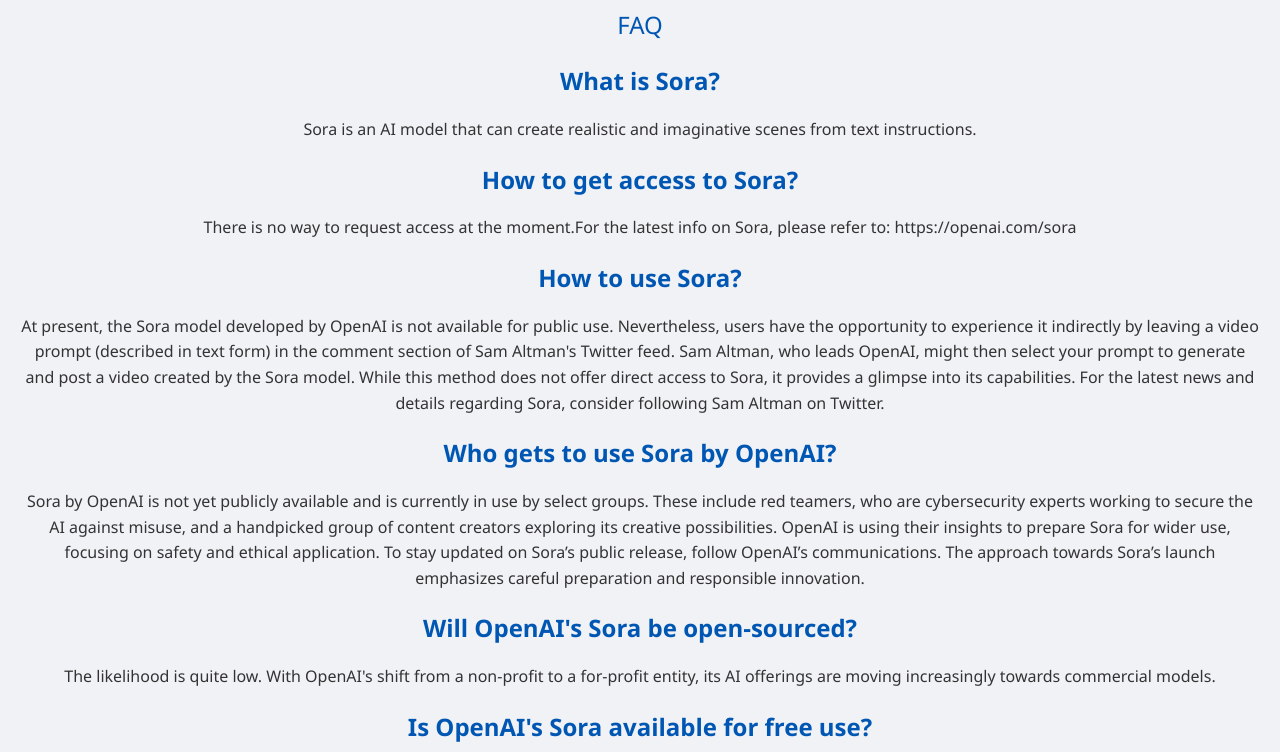
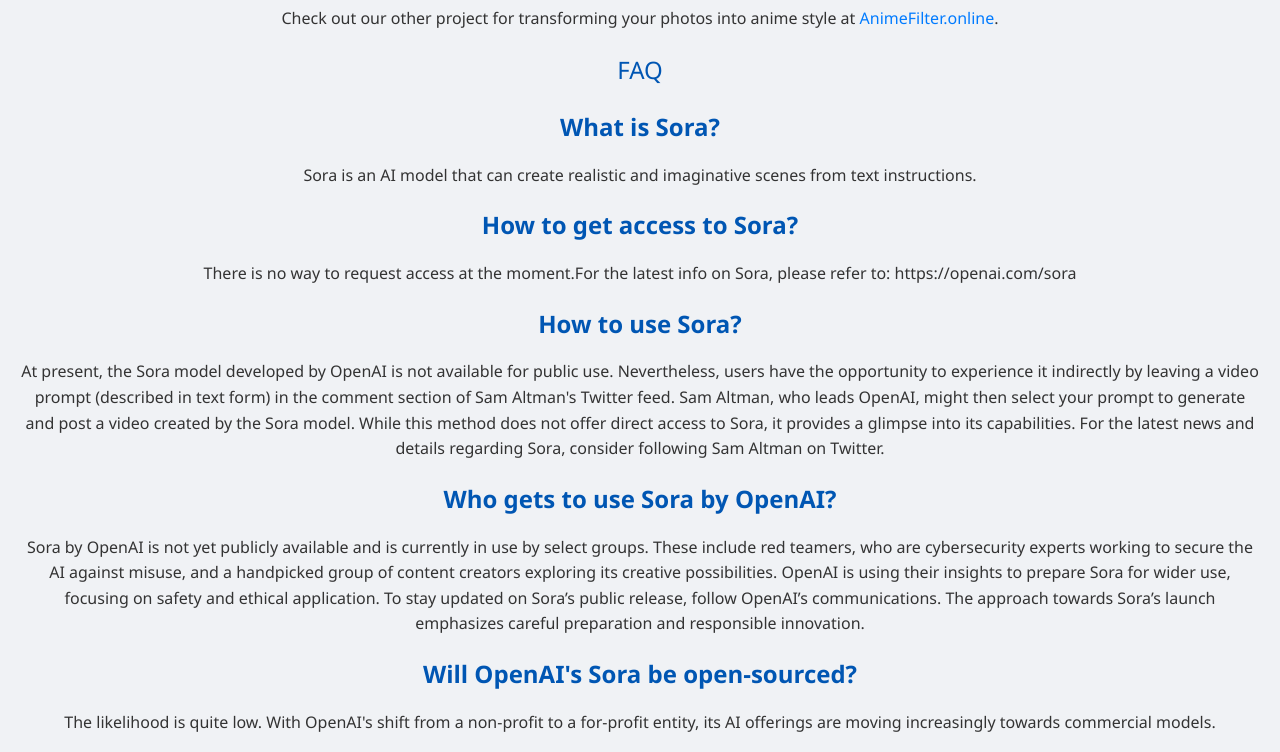
Before and after one commit to Lucas-YYB/simple-site, a plain HTML site: page index.html in a window 1280 px wide. Shown: the part 100-852 px from the top of the page. Drawn offline with Linux system fonts and the light colour scheme.

Commit message:
Update index.html

```diff
--- a/index.html
+++ b/index.html
@@ -29,6 +29,9 @@
 
     <div class="ml-embedded" data-form="qgGTQz"></div>
 
+    <p>Check out our other project for transforming your photos into anime style at <a href="https://www.animefilter.online">AnimeFilter.online</a>.</p>
+
+
     <div class="faq-title">FAQ</div>
 
     <h2>What is Sora?</h2>
```
